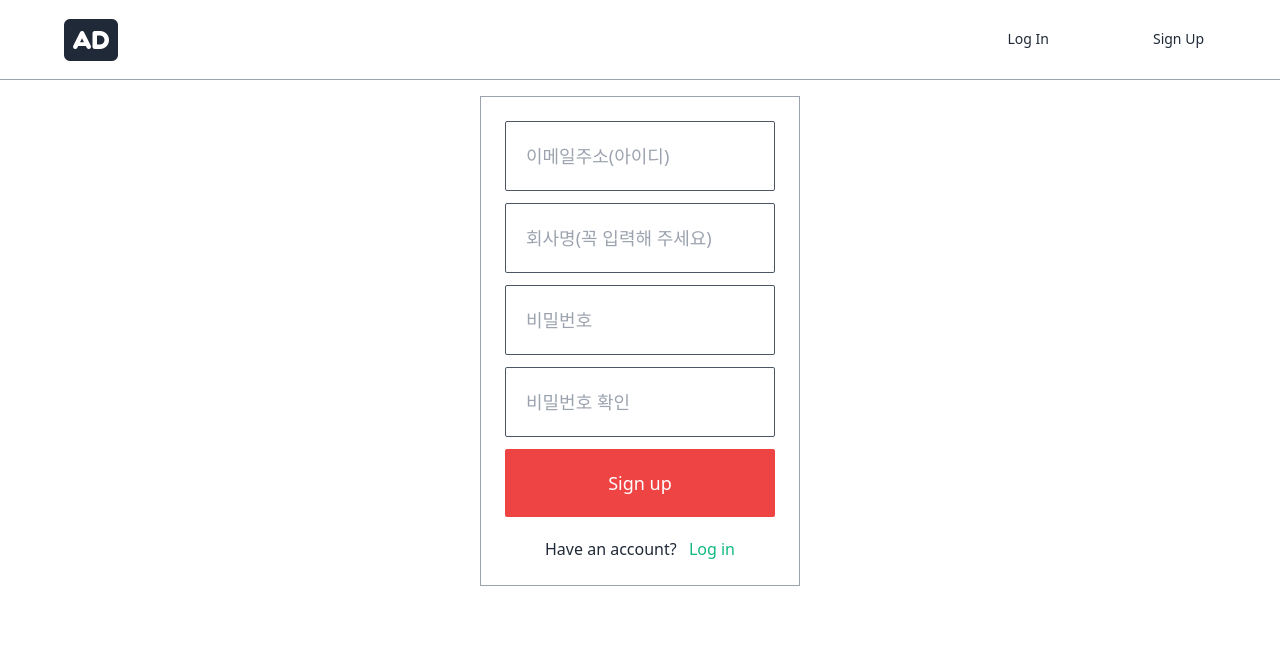
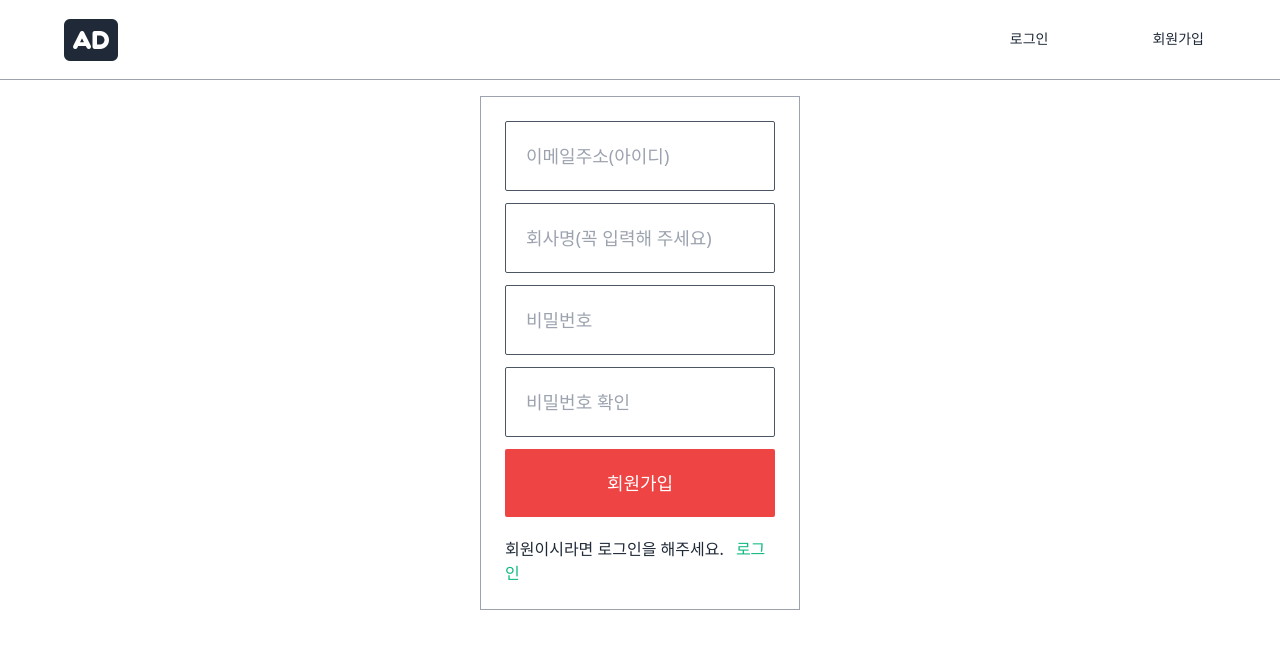
Before and after one commit to adver-line/plss_site, a Django app: page /users/signup/ in a window 1280 px wide. Shown: the top 649 px of the page. Run offline with Django 4.2, Linux system fonts and the light colour scheme; style sheets or scripts are compiled from the project's sources; some libraries are stand-ins or nearby versions.

Commit message:
한글화

```diff
--- a/templates/partials/nav.html
+++ b/templates/partials/nav.html
@@ -2,13 +2,13 @@
 <ul class="flex items-center text-sm font-medium h-full">
     {% if user.is_authenticated %}
         <!-- <li class="nav_link m-8 border-b-2 border-white h-full flex items-center hover:border-gray-600"><a href="{{User.get_absolute_url}}">내정보</a></li> -->
-        <li class="nav_link"><a href="{{user.get_absolute_url}}">Profile</a></li>
+        <li class="nav_link"><a href="{{user.get_absolute_url}}">프로필</a></li>
 
-        <li class="nav_link m-8 border-b-2 border-white h-full flex items-center hover:border-gray-600"><a href="{% url "users:logout" %}">Log Out</a></li>
+        <li class="nav_link m-8 border-b-2 border-white h-full flex items-center hover:border-gray-600"><a href="{% url "users:logout" %}">로그아웃</a></li>
 
     {% else %}
-        <li class="nav_link m-8 border-b-2 border-white h-full flex items-center hover:border-gray-600"><a class="py-10 px-5" href="{% url "users:login" %}">Log In</a></li>
-        <li class="nav_link m-8 border-b-2 border-white h-full flex items-center hover:border-gray-600"><a class="py-10 px-5" href="{% url "users:signup" %}">Sign Up</a></li>
+        <li class="nav_link m-8 border-b-2 border-white h-full flex items-center hover:border-gray-600"><a class="py-10 px-5" href="{% url "users:login" %}">로그인</a></li>
+        <li class="nav_link m-8 border-b-2 border-white h-full flex items-center hover:border-gray-600"><a class="py-10 px-5" href="{% url "users:signup" %}">회원가입</a></li>
     {% endif %}
 
 </ul>
--- a/templates/users/login.html
+++ b/templates/users/login.html
@@ -13,11 +13,11 @@
 
 
 
-            {% include 'mixins/auth/auth_form.html' with form=form cta="Log in" %}
+            {% include 'mixins/auth/auth_form.html' with form=form cta="로그인" %}
 
             <div class="mt-5">
-                <span class="mr-2">Don't have an account?</span>
-                <a href="{% url 'users:signup' %}" class="text-green-500 font-medium">Sign up</a>
+                <span class="mr-2">회원이 아니신가요?</span>
+                <a href="{% url 'users:signup' %}" class="text-green-500 font-medium">회원가입</a>
             </div>
     </div>
 {% endblock content %}
--- a/templates/users/signup.html
+++ b/templates/users/signup.html
@@ -13,11 +13,11 @@
 
 
 
-        {% include 'mixins/auth/auth_form.html' with form=form cta="Sign up" %}
+        {% include 'mixins/auth/auth_form.html' with form=form cta="회원가입" %}
 
         <div class="mt-5">
-                <span class="mr-2">Have an account?</span>
-                <a href="{% url 'users:login' %}" class="text-green-500 font-medium">Log in</a>
+                <span class="mr-2">회원이시라면 로그인을 해주세요.</span>
+                <a href="{% url 'users:login' %}" class="text-green-500 font-medium">로그인</a>
             </div>
 
     </div>
```
